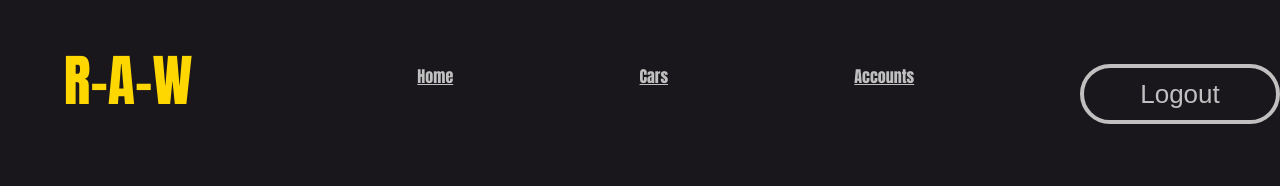
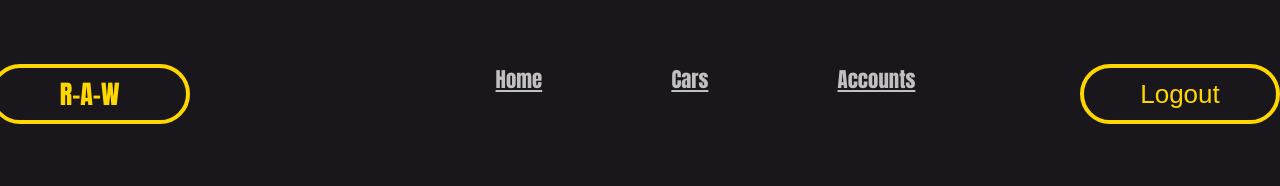
Before and after one commit to planeJayne/RAW_, a React (Create React App) app in the folder Desktop/Development/code/phase-4/RAW/RAW/client/: page /cars in a window 1280 px wide. Shown: the top 186 px of the page. Built offline with nearby package versions, Linux system fonts and the light colour scheme; no server answers.

Commit message:
added more css, fixed css issues

```diff
--- a/Desktop/Development/code/phase-4/RAW/RAW/client/src/component/Cars.js
+++ b/Desktop/Development/code/phase-4/RAW/RAW/client/src/component/Cars.js
@@ -1,5 +1,5 @@
 import React from "react";
-// import './Cars.scss'
+import './Cars.scss'
 
 function Cars({ rental }) {
   return (
@@ -21,7 +21,7 @@ function Cars({ rental }) {
           <h4>{rental.mileage}</h4>
           <p>{rental.description}</p>
         </div>
-        <button>Leave Review</button>
+        <button className="review-btn">Leave Review</button>
       </div>
     </container>
   );
--- a/Desktop/Development/code/phase-4/RAW/RAW/client/src/component/NavBar.css
+++ b/Desktop/Development/code/phase-4/RAW/RAW/client/src/component/NavBar.css
@@ -12,40 +12,53 @@
 }
 
 .link{
-    margin-left: 150%;
+    margin-left: 80%;
     color: silver;
     justify-content: center;
     align-items: center;
+    font-size: 1.3em;
 }
 .logo {
     font-size: 3.5em;
-    margin: -2%;
-    margin-left: 10%;
+    margin: auto;
+    margin-left: 7%;
+    margin-right: 6%;
+    width: 200px;
+    height: 60px;
+    background: none;
+    border: 4px solid gold;
+    border-radius: 50px;
+    box-sizing: border-box;
+    font-size: 26px;
+    color: gold;
+    outline: none;
+    transition: .5s;
+
 }
 
 .login-btn {
-    margin-right: 1%;
+    margin-right: 6%;
     width: 200px;
     height: 60px;
     background: none;
-    border: 4px solid silver;
+    border: 4px solid gold;
     border-radius: 50px;
     box-sizing: border-box;
     font-size: 26px;
-    color: silver;
+    color: gold;
     outline: none;
     transition: .5s;
 }
 .logout-btn {
-    margin-right: 1%;
+    margin-right: 6%;
     width: 200px;
     height: 60px;
     background: none;
-    border: 4px solid silver;
+    border: 4px solid gold;
     border-radius: 50px;
     box-sizing: border-box;
     font-size: 26px;
-    color: silver;
+    color: gold;
     outline: none;
     transition: .5s;
 }
--- a/Desktop/Development/code/phase-4/RAW/RAW/client/src/component/NavBar.js
+++ b/Desktop/Development/code/phase-4/RAW/RAW/client/src/component/NavBar.js
@@ -7,7 +7,7 @@ function NavBar({
 }) {
   return (
     <div className="navbar">
-      <div className="logo"> R-A-W </div>
+      <button className="logo"> R-A-W </button>
       <div className="nav-links">
         <NavLink className="link" to="/home">
           Home
--- a/Desktop/Development/code/phase-4/RAW/RAW/client/src/component/cars.scss
+++ b/Desktop/Development/code/phase-4/RAW/RAW/client/src/component/cars.scss
@@ -14,13 +14,13 @@ body {
 }
 
 .logo {
-    font-size: 1in;
+    font-size: 3.5em;
     margin: 0;
     padding: 0;
     text-align: center;
-    position: absolute;
+    // position: absolute;
     font-family: Impact, Haettenschweiler, 'Arial Narrow Bold', sans-serif;
-    left: 50%;
+    margin-left: 3%;
     transform: translateX(-50%);
     color: gold;
 }
@@ -76,3 +76,17 @@ body {
         color:white;
     }
 }
+
+.wrapper .review-btn {
+    margin-right: 6%;
+    width: 100px;
+    height: 30px;
+    background: none;
+    border: 4px solid gold;
+    border-radius: 50px;
+    box-sizing: border-box;
+    font-size: .8em;
+    color: gold;
+    outline: none;
+    transition: .5s;
+}
```
